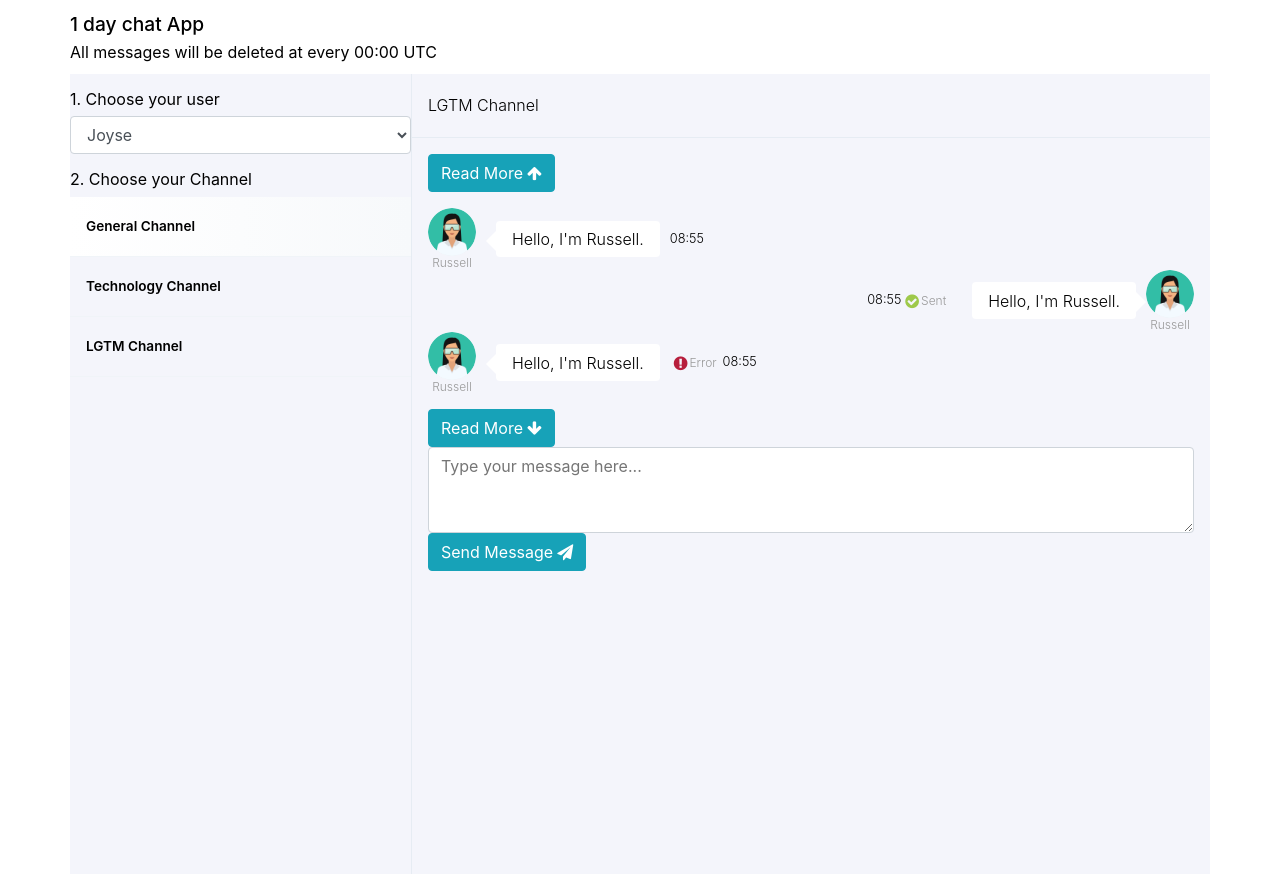
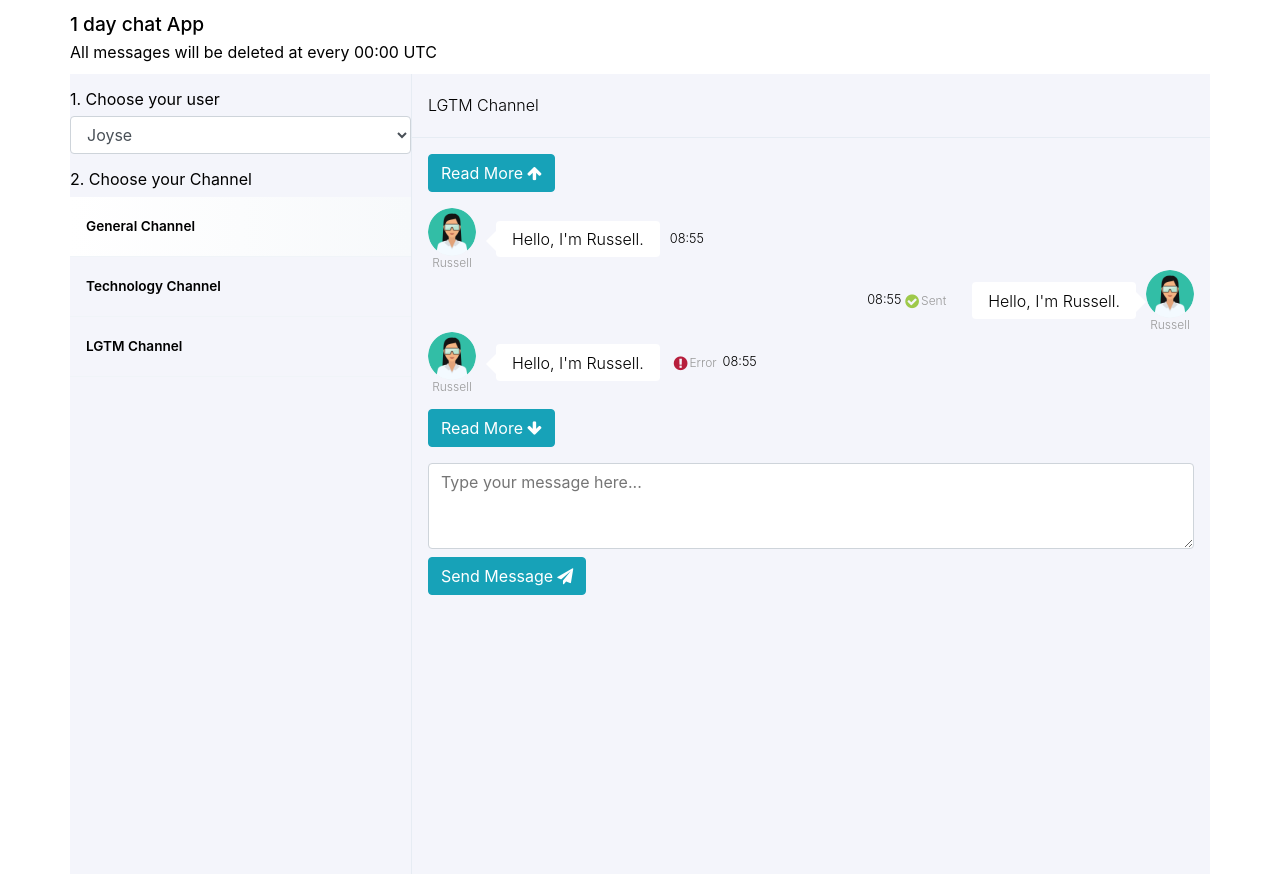
Before and after one commit to kaiching0109/am-project, a React (Create React App) app: page / in a window 1280 px wide. Built offline with nearby package versions, Linux system fonts and the light colour scheme.

Commit message:
feat: update layout

```diff
--- a/src/components/app/app.component.tsx
+++ b/src/components/app/app.component.tsx
@@ -1,5 +1,6 @@
 import React from 'react';
 import '../../styles/index.scss';
+import styles from './app.module.scss';
 import Card from '../card/card.component';
 import PageContainer from '../pageContainer/pageContainer.component';
 import WithSideContent from '../../hoc/withSideContent/withSideContent.component';
@@ -35,9 +36,11 @@ export default function App(): React.ReactElement {
               direction="l"
             />
           </WithReadMore>
-          <div className="form">
+          <div className={styles.form}>
             <Textarea rows={3} placeholder="Type your message here..." />
-            <IconButton icon="fa fa-send" label="Send Message" />
+            <div className={styles.formAction}>
+              <IconButton icon="fa fa-send" label="Send Message" />
+            </div>
           </div>
         </Card>
       </WithSideContent>
--- /dev/null
+++ b/src/components/app/app.module.scss
@@ -0,0 +1,7 @@
+.form {
+  margin-top: 1rem;
+
+  .formAction {
+    margin-top: .5rem;
+  }
+}
```
